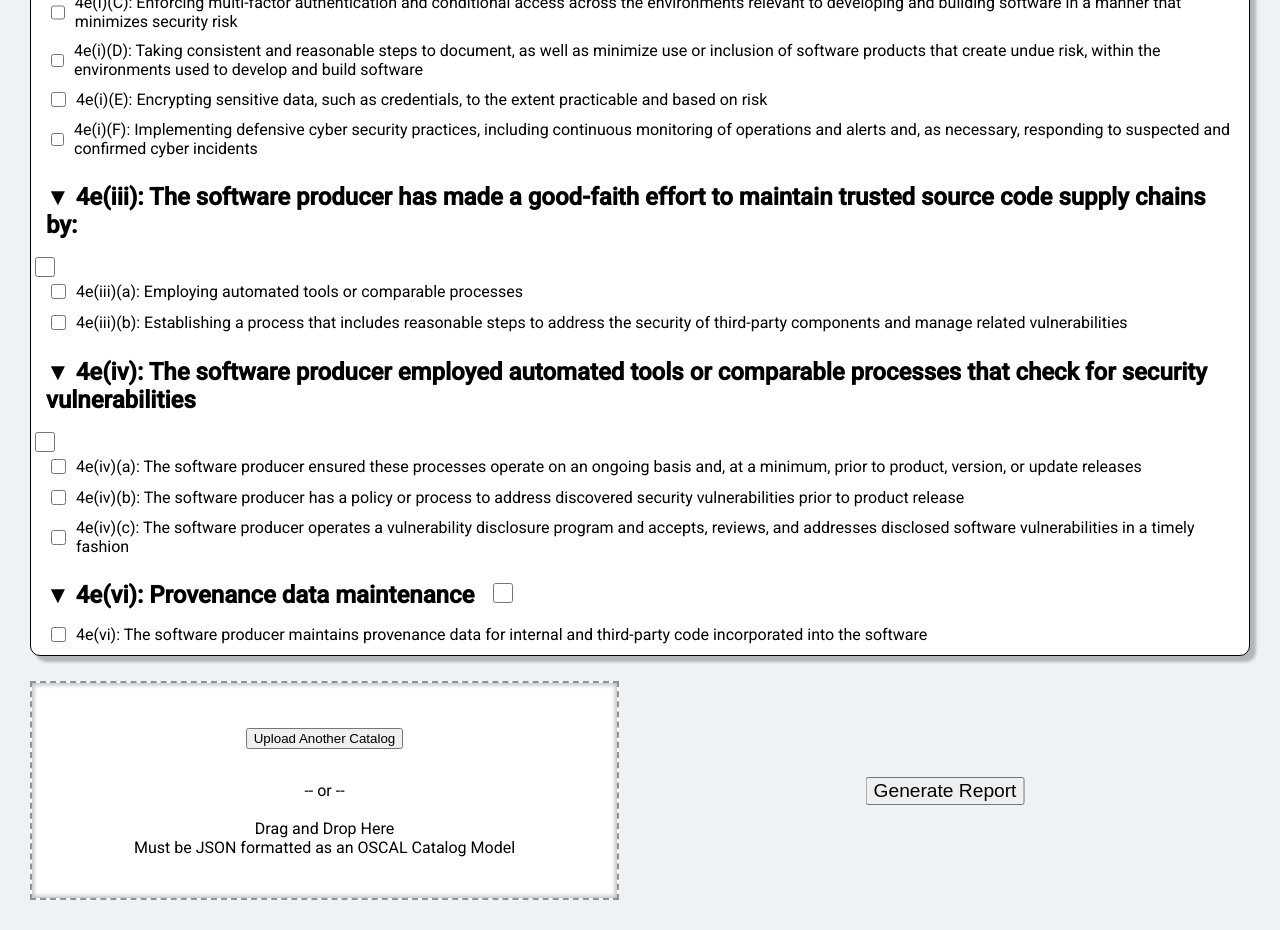
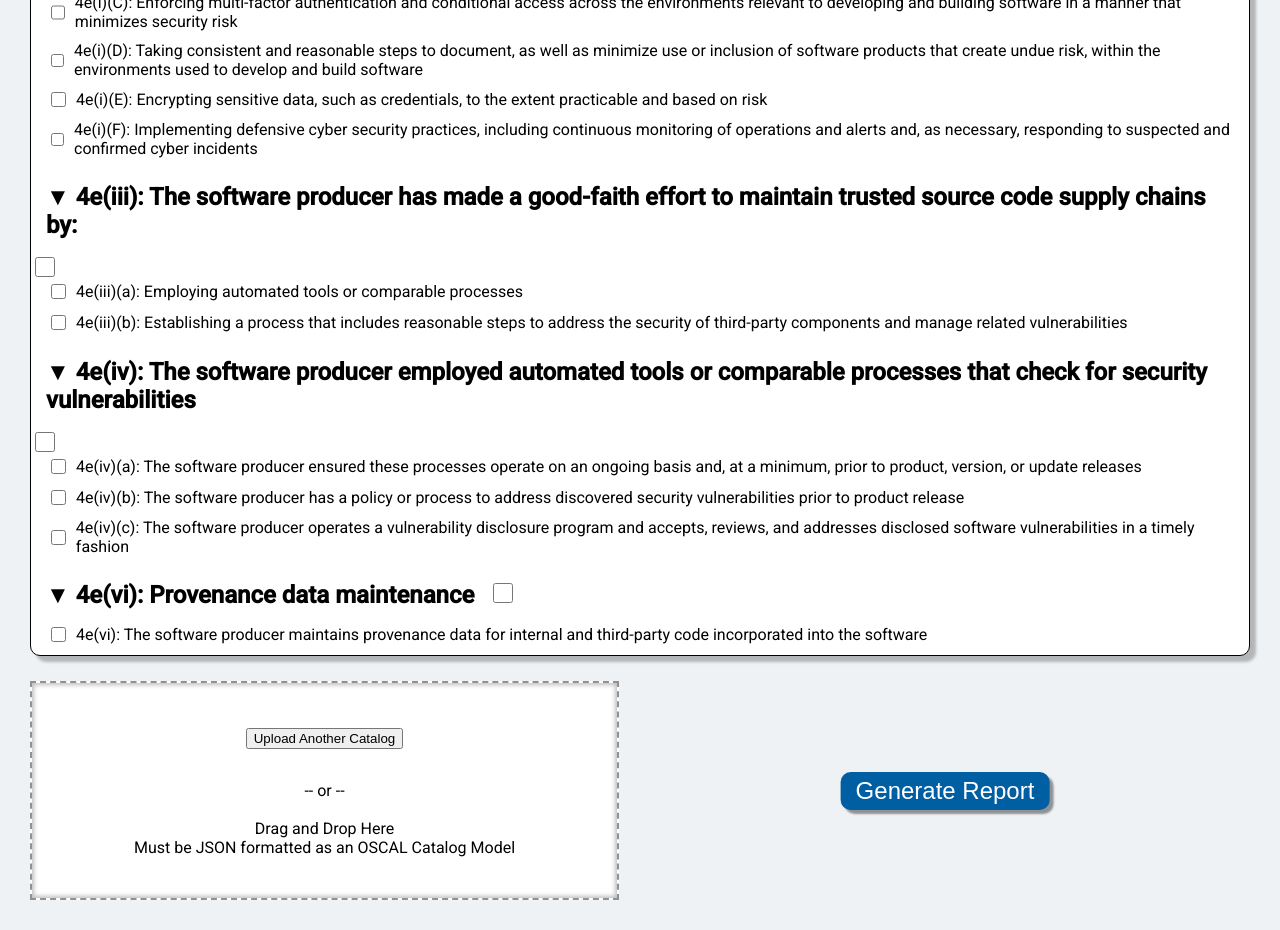
Before and after one commit to SoftwareDesignLab/Secure-Software-Self-Attestation, an Angular app in the folder web_app/sdlc-checklist/: page / in a window 1280 px wide. Shown: the part 960-1890 px from the top of the page. Built offline with nearby package versions, Linux system fonts and the light colour scheme.

Commit message:
Styled the Gen Report button

```diff
--- a/web_app/sdlc-checklist/src/app/app.component.css
+++ b/web_app/sdlc-checklist/src/app/app.component.css
@@ -28,11 +28,22 @@
 .generate-report {
   margin: 0 auto;
   display: block;
-  font-size: larger;
+  font-size: x-large;
   position: absolute;
   top: 50%;
   left: 50%;
   transform: translateX(-50%) translateY(-50%);
+  background-color: #005ea2;
+  color: white;
+  border: 0;
+  border-radius: 10px;
+  padding: 5px 15px;
+  box-shadow: 4px 4px 2px 0 rgba(0, 0, 0, .4);
+}
+
+.generate-report:hover {
+  background-color: #003a63;
+  box-shadow: inset 1px 1px 4px 2px rgba(0, 0, 0, .5);
 }
 
 .generate-report-div {
--- a/web_app/sdlc-checklist/src/app/control/control.component.css
+++ b/web_app/sdlc-checklist/src/app/control/control.component.css
@@ -13,6 +13,7 @@
 .checkbox-label {
   cursor: pointer;
   margin-left: 5px;
+  margin-right: 10px;
   user-select: none; /* Prevents text selection when clicking the label */
   display: inline-flex;
   align-items: center;
```
